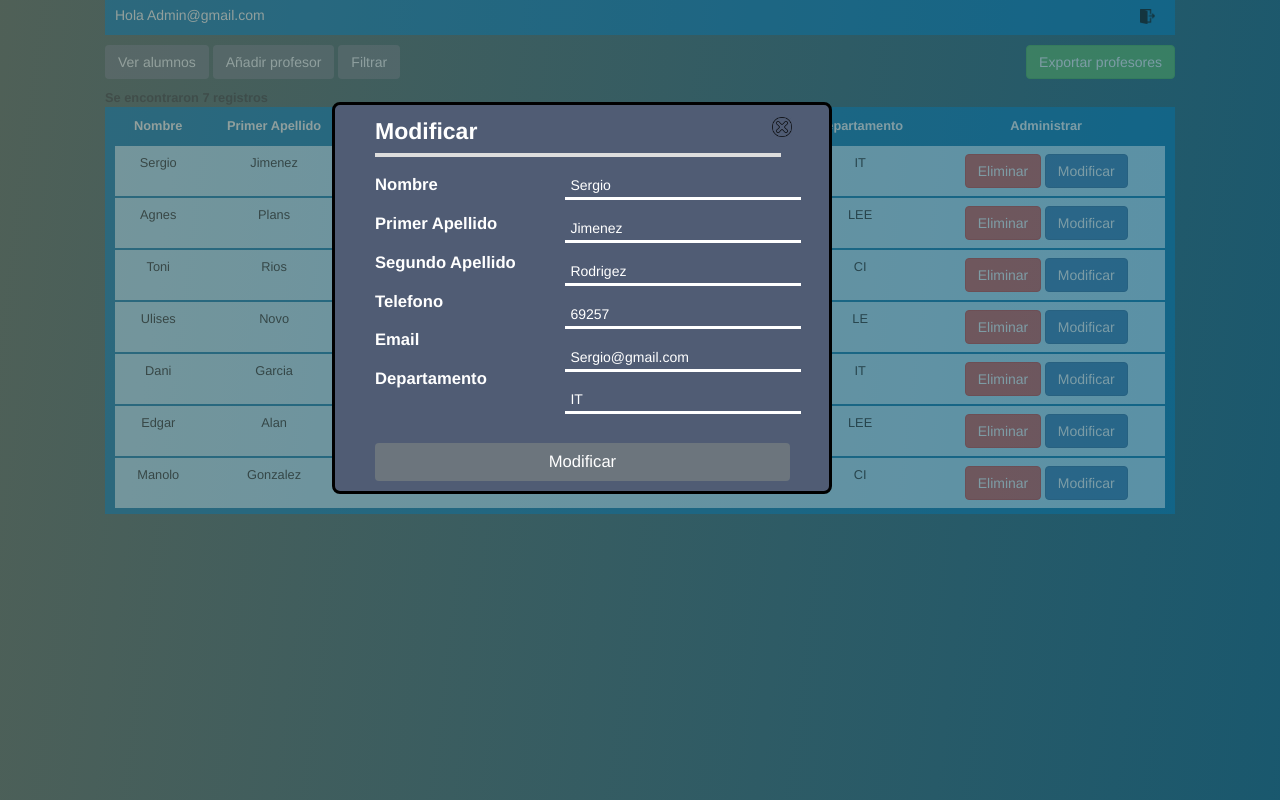
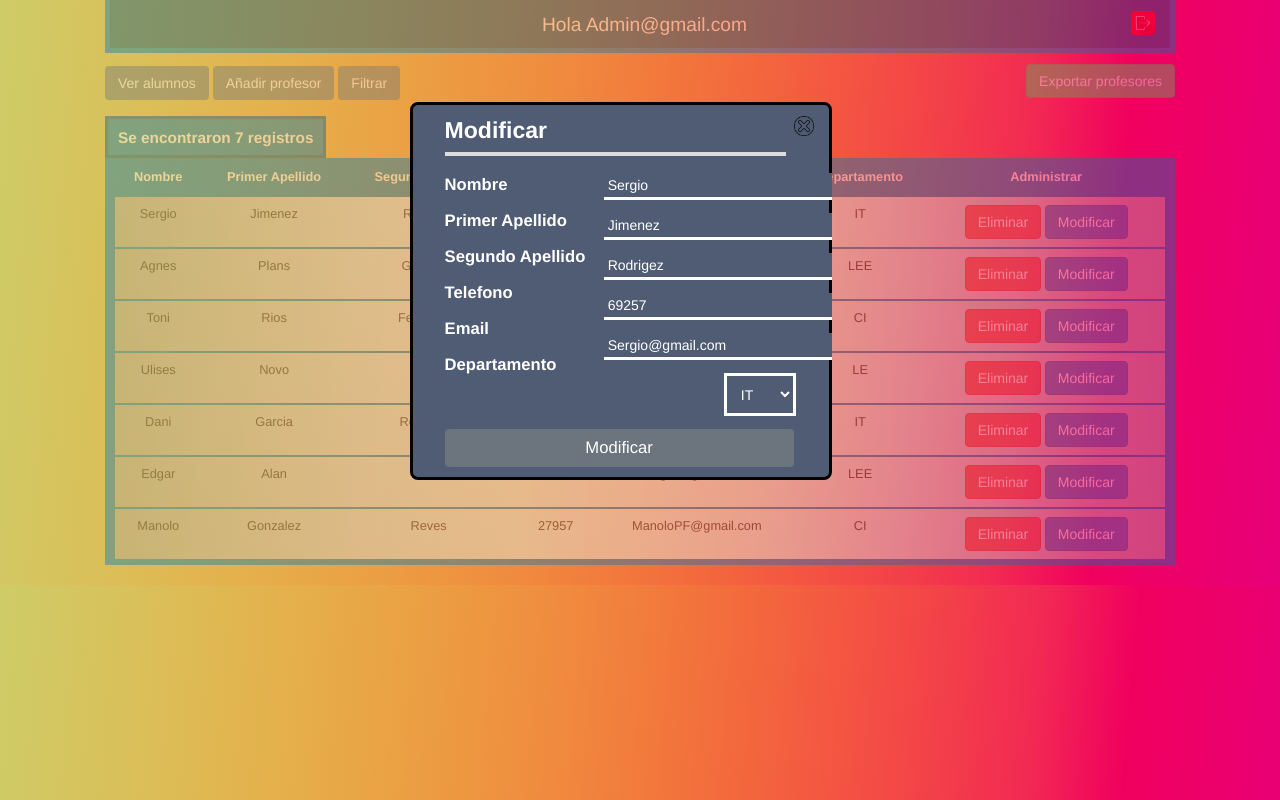
Before and after one commit to RaulGarcia69/Escuela, a PHP site: page /view/admin.schoolP.php in a window 1280 px wide. Run offline with PHP 8.4, Linux system fonts and the light colour scheme; a user stored in the database is signed in; data comes from the database, SQL or seed files in the repository.

Commit message:
Add files via upload

```diff
--- a/proyecto/View/admin.schoolP.php
+++ b/proyecto/View/admin.schoolP.php
@@ -21,10 +21,12 @@
         <!--CREAR-->
     <div class="form-style-2 nover" id="crear">
     <?php
+    $sql_depart="SELECT tbl_dept.codi_dept from tbl_dept;";
+    $resultado_crear=mysqli_query($conexion,$sql_depart);
     echo "<div class='form-style-2-heading'>Crear profesor";
     echo "<a onclick='closeForm()' id='cerrar-crear'><img src='../img/cerrar.png'></a>";
     echo "</div>";
-    echo "<form action='../conect/crear.profesor.php' method='post' id='form-crear'>";
+    echo "<form action='../conect/crear.profesor.php' method='post' id='form-crear' onsubmit='return validarp()'>";
     echo "<div class='labels'>";
     echo "<label>Nombre</label>";
     echo "<label>Primer Apellido</label>";
@@ -34,12 +36,16 @@
     echo "<label>Departamento</label>";
     echo "</div>";
     echo "<div class='inputs'>";
-    echo "<input type='text' class='input-field' name='nombre' required></input>";
-    echo "<input type='text' class='input-field' name='primerapellido' required></input>";
-    echo "<input type='text' class='input-field' name='segundoapellido' required></input>";
-    echo "<input type='text' class='input-field' name='telefono' required></input>";
-    echo "<input type='text' class='input-field' name='email' required></input>";
-    echo "<input type='text' class='input-field' name='departamento' required></input>";
+    echo "<input type='text' class='input-field' name='nombre' id='nombre-crear'></input>";
+    echo "<input type='text' class='input-field' name='primerapellido' id='primerapellido-crear'></input>";
+    echo "<input type='text' class='input-field' name='segundoapellido' id='segundoapellido-crear'></input>";
+    echo "<input type='text' class='input-field' name='telefono' id='telefono-crear'></input>";
+    echo "<input type='text' class='input-field' name='email' id='email-crear'></input>";
+    echo "<select class='select-field' name='departamento' id='depart-crear'>";
+    foreach ($resultado_crear as $depart){
+        echo "<option value='{$depart['codi_dept']}'>{$depart['codi_dept']}</option>";
+    }
+    echo "</select>";
     echo "</div>";
     echo "<INPUT TYPE='SUBMIT' VALUE='Crear' class='btn btn-secondary' id='crear-boton'>";
     echo "</form>";
@@ -71,7 +77,12 @@
     echo "<input type='text' class='input-field' name='segundoapellido'></input>";
     echo "<input type='text' class='input-field' name='telefono'></input>";
     echo "<input type='text' class='input-field' name='email' ></input>";
-    echo "<input type='text' class='input-field' name='departamento'></input>";
+    echo "<input type='checkbox' onclick='activar()' id='checkbox'>";
+    echo "<select class='select-field-f' name='departamento' id='depart-filtro' disabled>";
+    foreach ($resultado_crear as $depart){
+        echo "<option value='{$depart['codi_dept']}'>{$depart['codi_dept']}</option>";
+    }
+     echo "</select>";
     echo "</div>";
     echo "<INPUT TYPE='SUBMIT' VALUE='Filtrar' class='btn btn-secondary' id='filtrar-boton'>";
     echo "</form>";
@@ -99,7 +110,7 @@
         echo "<div class='form-style-2-heading'>Modificar";
         echo "<a onclick='closeForm()' id='cerrar-modificar'><img src='../img/cerrar.png'></a>";
         echo "</div>";
-        echo "<form action='../conect/actualizarp.php' method='post' id='form-modificar'>";
+        echo "<form action='../conect/actualizarp.php' method='post' id='form-modificar' onsubmit='return validarpmod()'>";
         echo "<div class='labels'>";
         echo "<label>Nombre</label>";
         echo "<label>Primer Apellido</label>";
@@ -114,12 +125,19 @@
         {
             echo "<div class='inputs'>";
             echo "<input type='hidden' name='id' value='$id'>";
-            echo "<input type='text' class='input-field' name='nombre' value='$alumne_mod[nom_prof]' required></input>";
-            echo "<input type='text' class='input-field' name='primerapellido'  value='$alumne_mod[cognom1_prof]' required></input>";
-            echo "<input type='text' class='input-field' name='segundoapellido'  value='$alumne_mod[cognom2_prof]' required></input>";
-            echo "<input type='text' class='input-field' name='telefono'  value='$alumne_mod[telf]' required></input>";
-            echo "<input type='text' class='input-field' name='email'  value='$alumne_mod[email_prof]' required></input>";
-            echo "<input type='text' class='input-field' name='departamento'  value='$alumne_mod[codi_dept]' required></input>";
+            echo "<input type='text' class='input-field' name='nombre' value='$alumne_mod[nom_prof]' id='nombre-mod'></input>";
+            echo "<input type='text' class='input-field' name='primerapellido'  value='$alumne_mod[cognom1_prof]' id='primerapellido-mod'></input>";
+            echo "<input type='text' class='input-field' name='segundoapellido'  value='$alumne_mod[cognom2_prof]' id='segundoapellido-mod'></input>";
+            echo "<input type='text' class='input-field' name='telefono'  value='$alumne_mod[telf]' id='telefono-mod'></input>";
+            echo "<input type='text' class='input-field' name='email'  value='$alumne_mod[email_prof]' id='email-mod'></input>";
+            $sql_depart="SELECT tbl_dept.codi_dept from tbl_dept where tbl_dept.codi_dept<>'{$alumne_mod['codi_dept']}';";
+            $resultado_crear=mysqli_query($conexion,$sql_depart);
+            echo "<select class='select-field' name='departamento' id='depart-mod'>";
+            echo "<option value='{$alumne_mod['codi_dept']}'>{$alumne_mod['codi_dept']}</option>";
+            foreach ($resultado_crear as $depart){
+                echo "<option value='{$depart['codi_dept']}'>{$depart['codi_dept']}</option>";
+            }
+            echo "</select>";
             echo "</div>";
             echo "<INPUT TYPE='SUBMIT' VALUE='Modificar' class='btn btn-secondary' id='modificar-boton'>";
             echo "</form>";
@@ -227,7 +245,7 @@
         <form METHOD='POST' action='../conect/eliminar.actualizarprof.php'>
         <input type='hidden' name='id' value=<?php echo"{$registro['id_professor']}";?>>
         <td>
-            <button type='submit' value='Eliminar' onclick="return confirm('Quieres Eliminar?')"class="btn btn-danger"><i class="fas fa-adjust d-sm-none"></i><span class="d-none d-sm-inline">Eliminar</span></button>
+            <button type='submit' value='Eliminar' onclick="return confirm('Quieres Eliminar a <?php echo"{$registro['nom_prof']}" ?>?')"class="btn btn-danger"><i class="fas fa-adjust d-sm-none"></i><span class="d-none d-sm-inline">Eliminar</span></button>
             <button type='submit' value='Modificar' name="modificar" class='btn btn-primary'><i class="fas fa-adjust d-sm-none"></i><span class="d-none d-sm-inline">Modificar</span></button>
         </td>
         </form>
--- a/proyecto/css/admin.css
+++ b/proyecto/css/admin.css
@@ -1,60 +1,75 @@
-
 * {
     box-sizing: border-box;
 }
 
 body {
     margin: 0;
-        background: linear-gradient(277deg, #0d5673, #e0761a);
-    background-size: 400% 400%;
-
-    -webkit-animation: AnimationName 19s ease infinite;
-    -moz-animation: AnimationName 19s ease infinite;
-    -o-animation: AnimationName 19s ease infinite;
-    animation: AnimationName 19s ease infinite;
+    background: rgb(63, 94, 251);
+    background-image: linear-gradient(95deg, #cecc67 0, #d6c45e 7.14%, #ddbb55 14.29%, #e4b14d 21.43%, #e9a546 28.57%, #ed9841 35.71%, #f08a3e 42.86%, #f2793c 50%, #f3673d 57.14%, #f45442 64.29%, #f34049 71.43%, #f22953 78.57%, #f0005e 85.71%, #ec006b 92.86%, #e60079 100%);
     padding-left: 120px;
     padding-right: 120px;
 }
+
 
 /*Cantidad de registros*/
 
 .cantidad {
     font-weight: bolder;
-    font-size: 1vw;
+    font-size: 1.2vw;
+    padding-bottom: 0.5vw;
+    background-color: #0077b3;
+    padding-left: 10px;
+    padding-top: 8px;
+    padding-right: 10px;
+    color: white;
+    border: 3px solid #005580;
 }
 
+
 /*Filtro*/
+
 .nover {
     display: none;
 }
 
-
-
 .form-style-2 {
-
     position: fixed;
     top: 8vw;
     right: 35vw;
-  max-width: 500px;
-  padding: 10px 3px 10px 40px;
+    max-width: 33%;
+    padding: 0.7% 0.4% 0.8% 2.5%;
     background-color: #505c74;
     border-radius: 8px;
     z-index: 9;
     border: 3px solid black;
     color: white;
-
 }
 
-.form-style-2-heading{
+form::placeholder {
+  color: red;
+}
+
+#cerrar-filtro img {
+    width: 20px;
+    height: 20px;
+    cursor: pointer;
+    margin-left: 57%;
+    margin-bottom: 1vw;
+}
+
+
+
+.form-style-2-heading {
     font-weight: bold;
-    padding-bottom: 3px;
+    padding-bottom: 1%;
     font-size: 1.8vw;
 }
+
 .form-style-2-heading img {
     width: 20px;
     height: 20px;
     cursor: pointer;
-    margin-left: 265px;
+    margin-left: 53%;
     margin-bottom: 1vw;
 }
 
@@ -62,10 +77,9 @@
     opacity: 0.5;
 }
 
-
-.form-style-2 label{
+.form-style-2 label {
     display: block;
-    margin: 0px 0px 15px 0px;
+    margin: 0px 0px 8% 0px;
     font-size: 1.3vw;
 }
 
@@ -75,11 +89,10 @@
     font-size: 1.3vw;
 }
 
-
 .inputs input {
-    margin-left: 10px;
-    margin-bottom: 15.8px;
-    padding: 2px 50px 2px 5px;
+    margin-left: 4%;
+    margin-bottom: 7%;
+    padding: 1% 23% 1% 2%;
     border: none;
     outline: none;
     border-bottom: 3px solid white;
@@ -93,7 +106,6 @@
 
 .inputs input:hover {
     outline: none;
-
 }
 
 .labels {
@@ -108,10 +120,60 @@
     width: 50%;
     border-top: 4px solid #ddd;
     padding-top: 1.3vw;
+}
+
+.select-field {
+    background-color: #505c74;
+    margin-left: 10vw;
+    padding: 5%;
+    border: 3px solid white;
+    transition: 0.5s;
 
 }
 
+.select-field:hover {
+    cursor: pointer;
+    background-color: #495469;
+    transition: 0.5s;
+}
 
+.select-field-f {
+    background-color: #505c74;
+    margin-left: 2.1vw;
+    padding: 5%;
+    border: 3px solid white;
+    transition: 0.5s;
+
+}
+
+.select-field-af {
+    background-color: #505c74;
+    margin-left: 1vw;
+    padding: 5%;
+    border: 3px solid white;
+    transition: 0.5s;
+
+}
+
+.inputs input[type="checkbox"] {
+    margin-left: 6vw;
+    width: 1.5vw;
+    height: 1.5vw;
+}
+
+.select-field-a {
+    background-color: #505c74;
+    margin-left: 9vw;
+    padding: 5%;
+    border: 3px solid white;
+    transition: 0.5s;
+}
+
+.select-field-a:hover {
+    cursor: pointer;
+    background-color: #495469;
+    transition: 0.5s;
+}
 
 /*Modificar*/
 
@@ -125,11 +187,11 @@
     font-size: 1.3vw;
 }
 
-#cerrar-modificar img{
+#cerrar-modificar img {
     width: 20px;
     height: 20px;
     cursor: pointer;
-    margin-left: 295px;
+    margin-left: 65%;
     margin-bottom: 1vw;
 }
 
@@ -146,11 +208,9 @@
     width: 20px;
     height: 20px;
     cursor: pointer;
-    margin-left: 235px;
+    margin-left: 53%;
     margin-bottom: 1vw;
 }
-
-
 
 
 /*Desactiva los elementos*/
@@ -164,48 +224,36 @@
 /*Fondo animado*/
 
 @-webkit-keyframes AnimationName {
-    0%{background-position:0% 60%}
-    50%{background-position:100% 41%}
-    100%{background-position:0% 60%}
+    0% {
+        background-position: 0% 60%
     }
-@-moz-keyframes AnimationName {
-    0%{background-position:0% 60%}
-    50%{background-position:100% 41%}
-    100%{background-position:0% 60%}
+    50% {
+        background-position: 100% 41%
     }
-@-o-keyframes AnimationName {
-    0%{background-position:0% 60%}
-    50%{background-position:100% 41%}
-    100%{background-position:0% 60%}
+    100% {
+        background-position: 0% 60%
     }
-@keyframes AnimationName {
-    0%{background-position:0% 60%}
-    50%{background-position:100% 41%}
-    100%{background-position:0% 60%}
 }
-
 
 
 .filtro {
     position: center;
     text-align: right;
-    padding-top: 10px;
+    padding-top: 1%;
     width: 50%;
-    padding-bottom: 10px;
+    padding-bottom: 1%;
 }
 
 .libro {
     text-align: left;
-    padding-top: 10px;
+    padding-top: 1.2%;
     width: 50%;
-    padding-bottom: 10px;
+    padding-bottom: 1.5%;
 }
-
 
 .table {
     border-bottom: 5pt solid #0077b3;
 }
-
 
 .centro {
     text-align: center;
@@ -216,11 +264,8 @@
     border-left: 8pt solid #0077b3;
     border-right: 8pt solid #0077b3;
     border-top: 2pt solid #0077b3;
-    background-color: #b3e6ff;
+    background-image: radial-gradient(circle at 50% -20.71%, #e4ffff 0, #daffff 25%, #cde5f2 50%, #bdc4c8 75%, #aca6a1 100%);
     text-align: center;
-
-
-
 }
 
 th {
@@ -229,7 +274,6 @@
     color: white;
 }
 
-
 td {
     font-size: 1vw;
 }
@@ -237,36 +281,44 @@
 body h1 {
     font-weight: bold;
     font-size: 40px;
-    padding-left: 10px;
+    padding-left: 1vw;
 }
 
 .hola {
     position: center;
-    padding-top: 5px;
-    text-align: left;
-    width: 50%;
-    background-color: #0077b3;
-    font-size: 14px;
-    padding-left: 10px;
+    padding-top: 1%;
+    text-align: right;
+    width: 60%;
+    background-color: #005580;
+    font-size: 1.5vw;
+    padding-left: 1%;
     color: white;
+    border-left: 5px solid #0077b3;
+    border-bottom: 5px solid #0077b3;
 }
 
+
 .log_out {
-    padding-top: 5px;
-    padding-left: 10px;
+    padding-top: 1%;
+    padding-left: 1%;
     color: white;
-    background-color: #0077b3;
+    background-color: #005580;
     position: center;
     text-align: right;
-    width: 50%;
-    padding-right: 10px;
+    width: 40%;
+    padding-right: 1%;
+    border-right: 5px solid #0077b3;
+    border-bottom: 5px solid #0077b3;
+
+}
+
+a.log_out {
+    border: none;
 }
 
 .log_out img {
-    width: 3%;
+    width: 6%;
 }
-
-
 
 .letra {
     font-size: 25px;
@@ -279,13 +331,13 @@
     text-align: left;
     transform: translate(-50%, -50%);
     background-color: white;
-    padding:2%;
+    padding: 2%;
     border-radius: 10px;
 }
 
 .btn_crear {
     width: 100%;
-    padding-top: 20px;
+    padding-top: 2%;
     position: left;
     text-align: center;
 }
@@ -294,31 +346,39 @@
     display: none;
 }
 
+
+.incorrecto {
+    border-bottom: 3px solid red;
+
+}
+
+.incorrecto::placeholder {
+  color: red;
+}
+
 @media only screen and (max-width:600px) {
-    .btn>i{font-size:10px}
-    .btn{padding:6px}
-
-
+    .btn>i {
+        font-size: 10px
+    }
+    .btn {
+        padding: 6px
+    }
     body {
         padding: 0%;
         width: 100%;
     }
-
     .hola {
         width: 50%;
         padding-left: 20px;
     }
-
     .log_out {
         width: 40%;
         padding-bottom: 3px;
     }
-
     .log_out img {
         width: 35%;
         padding-right: 20px;
     }
-
     tr {
         width: 100%;
     }
@@ -331,21 +391,17 @@
         width: 100%;
         text-align: left;
     }
-
     .crear_libro {
         width: 80%;
         padding: 3%;
         position: center;
     }
-
     body h1 {
         font-size: 35px;
     }
-
     body h2 {
         font-size: 17px;
     }
-
     .letra {
         font-size: 15px;
     }
```
Also changed, not shown: proyecto/View/admin.school.php (+38 -20 lines), proyecto/conect/comprobaruser.php (+18 -6 lines), proyecto/js/script_admin.js (+100 -6 lines), proyecto/img/salir.png. Lines whose indentation alone changed are shown as unchanged.
